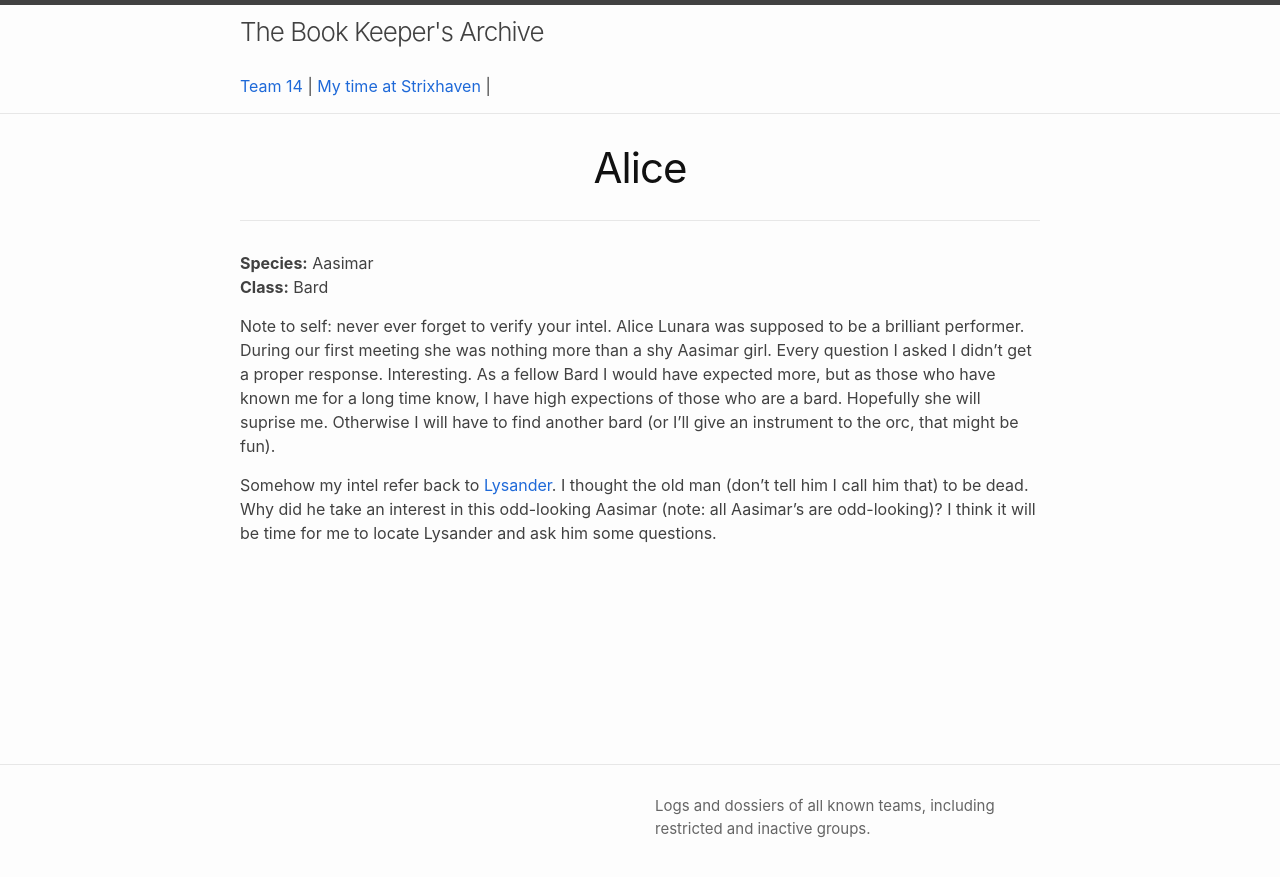
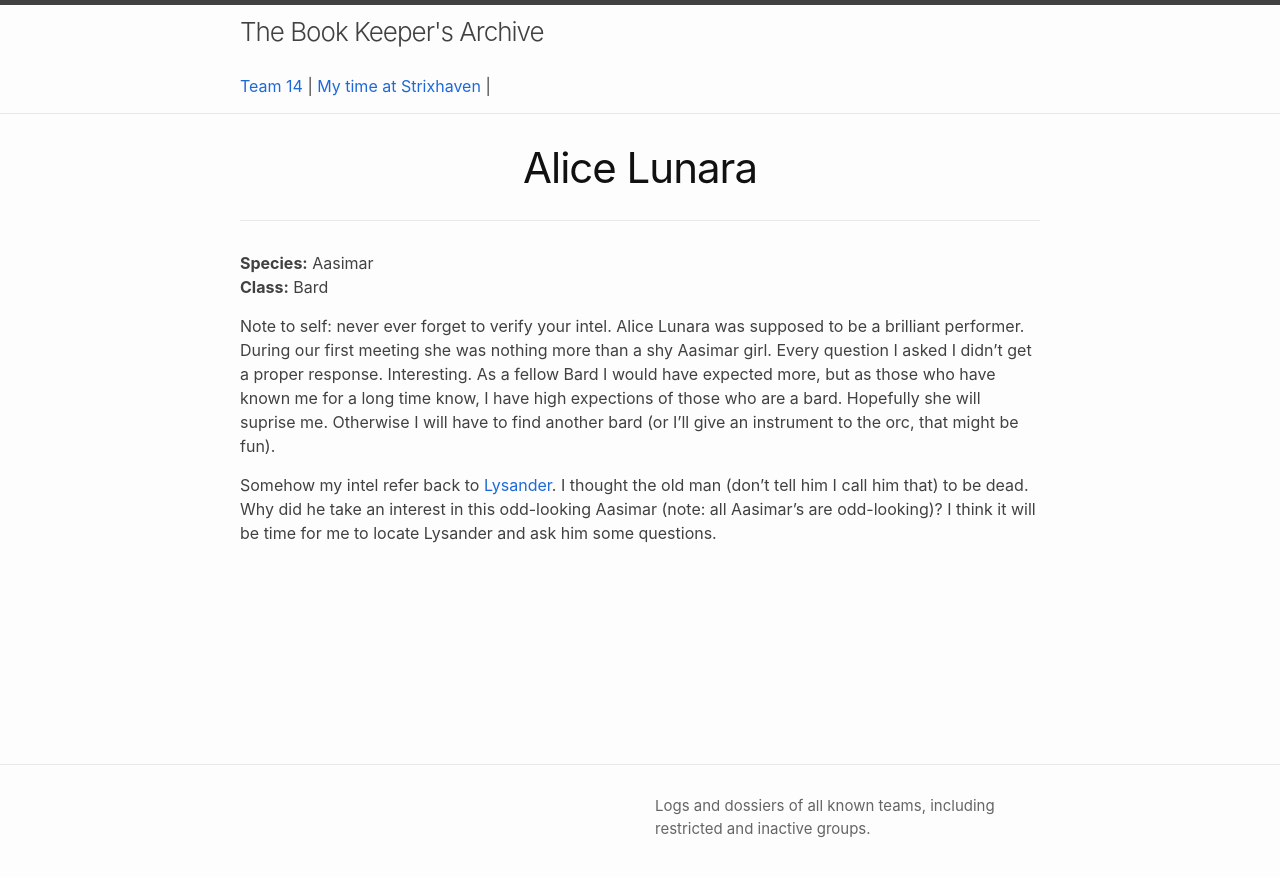
Before and after one commit to Titan-Lyra/thebookkeeper, a Jekyll site: the page built from _characters/alice.md, in a window 1280 px wide. Shown: the top 877 px of the page. Built offline with Jekyll 4.4.1, drawn with Linux system fonts in a browser that asks for light colours.

```diff
--- a/_characters/alice.md
+++ b/_characters/alice.md
@@ -1,6 +1,6 @@
 ---
-title: Alice
-name: Alice Lunara
+title: Alice Lunara
+name: Alice
 layout: page
 team: [team 14]
 ---
```
